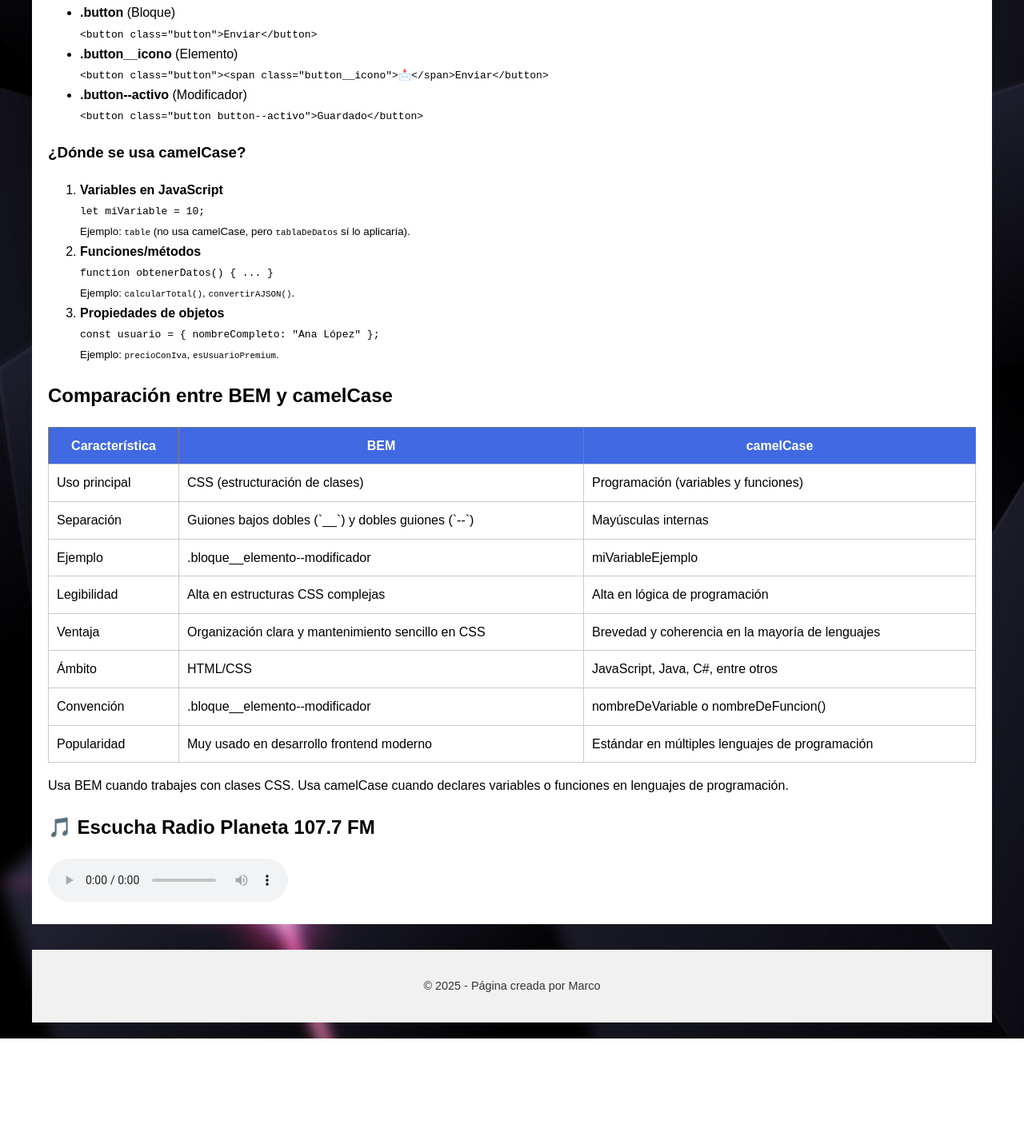
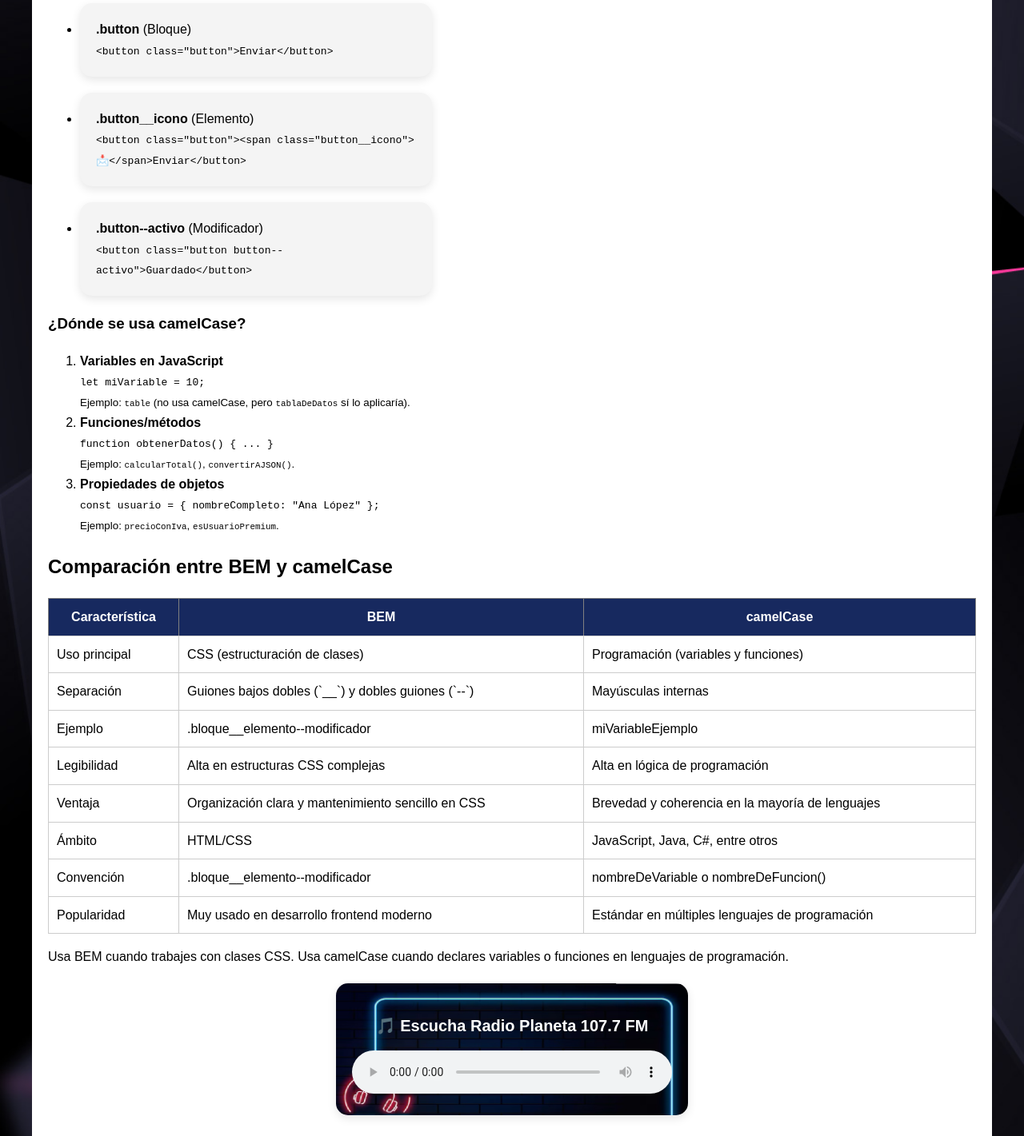
Before and after one commit to eG-Ox/Trabajo-FIWEB, a plain HTML site: page index.html in a window 1280 px wide. Shown: the part 659-2080 px from the top of the page at 80% size. Before the commit the page ends 1958 px from the top, so only its background shows below. Drawn offline with Linux system fonts and the light colour scheme.

Commit message:
Ejemplos y radio

```diff
--- a/css/estilos.css
+++ b/css/estilos.css
@@ -43,6 +43,21 @@ body {
     margin: auto;                         /* Centrado horizontal */
     text-align: left;                     /* Alineación izquierda por defecto */
 }
+/* ====== EJEMPLOS ====== */
+
+.ejemplo {
+  padding: 20px;
+  margin: 20px 0; /* elimina auto */
+  max-width: 400px;
+  border-radius: 15px;
+  box-shadow: 0 4px 12px rgba(0, 0, 0, 0.1);
+  background-color: #f4f4f4;
+  text-align: left;
+  font-family: Arial, sans-serif;
+}
+
+
+
 
 /* ====== PIE DE PÁGINA ====== */
 .footer {
@@ -62,8 +77,8 @@ body {
 }
 
 .comparacion_tabla th {
-    background-color: royalblue;          /* Fondo azul para los encabezados de tabla */
-    color: white;                         /* Texto blanco */
+    background-color: rgb(23, 41, 95);          /* Fondo azul para los encabezados de tabla */
+    color: white;                         /* Texto  blanco */
     text-align: center;                   /* Centrado horizontal del texto */
     padding: 10px;                        /* Espaciado interno de celdas */
 }
@@ -77,3 +92,26 @@ body {
 .bem_parrafo {
     text-align: justify;                  /* Justifica el texto para que los márgenes sean rectos */
 }
+
+.radio {
+  background-image: url('../Imagenes/radio.jpg');
+  background-size: cover;
+  padding: 20px;
+  margin: 20px auto;
+  max-width: 400px;
+  border-radius: 15px;
+  box-shadow: 0 4px 12px rgba(0,0,0,0.1);
+  text-align: center;
+}
+
+.radio__titulo {
+  color: white;
+  font-size: 20px;
+  margin-bottom: 15px;
+  font-weight: bold;
+}
+
+.radio__player {
+  width: 100%;
+  border-radius: 8px;
+}
--- a/index.html
+++ b/index.html
@@ -37,21 +37,21 @@
             <section>
             <h3 class="bem_ejemplos">Ejemplos de código BEM</h3>
             <ul class="bem_lista">
-                <!-- Ejemplo 1: Bloque + Elemento + Modificador -->
-                <li>
+                <li class="ejemplo">
                 <strong>.button</strong> (Bloque)<br>
                 <code>&lt;button class="button"&gt;Enviar&lt;/button&gt;</code>
                 </li>
-                <li>
+                <li class="ejemplo">
                 <strong>.button__icono</strong> (Elemento)<br>
                 <code>&lt;button class="button"&gt;&lt;span class="button__icono"&gt;📩&lt;/span&gt;Enviar&lt;/button&gt;</code>
                 </li>
-                <li>
+                <li class="ejemplo">
                 <strong>.button--activo</strong> (Modificador)<br>
                 <code>&lt;button class="button button--activo"&gt;Guardado&lt;/button&gt;</code>
                 </li>
             </ul>
             </section>
+
 
         <section class="Camel">
             <h3 class="camel_subtitulo">¿Dónde se usa camelCase?</h3>
@@ -132,13 +132,16 @@
                 </table>
             <p class="comparacion_texto">Usa BEM cuando trabajes con clases CSS. Usa camelCase cuando declares variables o funciones en lenguajes de programación.</p>
         </section>
-        <section class="Radio">
-            <h2>🎵 Escucha Radio Planeta 107.7 FM</h2>
-            <audio controls autoplay>
-                <source src="https://playerservices.streamtheworld.com/api/livestream-redirect/CRP_PLAAAC.aac?csegid=1010&dist=1010" type="audio/aac">
-                Tu navegador no soporta el reproductor de audio.
-            </audio>
+        <section class="radio">
+        <h2 class="radio__titulo">
+            🎵 Escucha Radio Planeta 107.7 FM
+        </h2>
+        <audio controls autoplay class="radio__player">
+            <source src="https://playerservices.streamtheworld.com/api/livestream-redirect/CRP_PLAAAC.aac?csegid=1010&dist=1010" type="audio/aac">
+            Tu navegador no soporta el reproductor de audio.
+        </audio>
         </section>
+
 
 
 
```
Also changed, not shown: Imagenes/radio.jpg (added).
